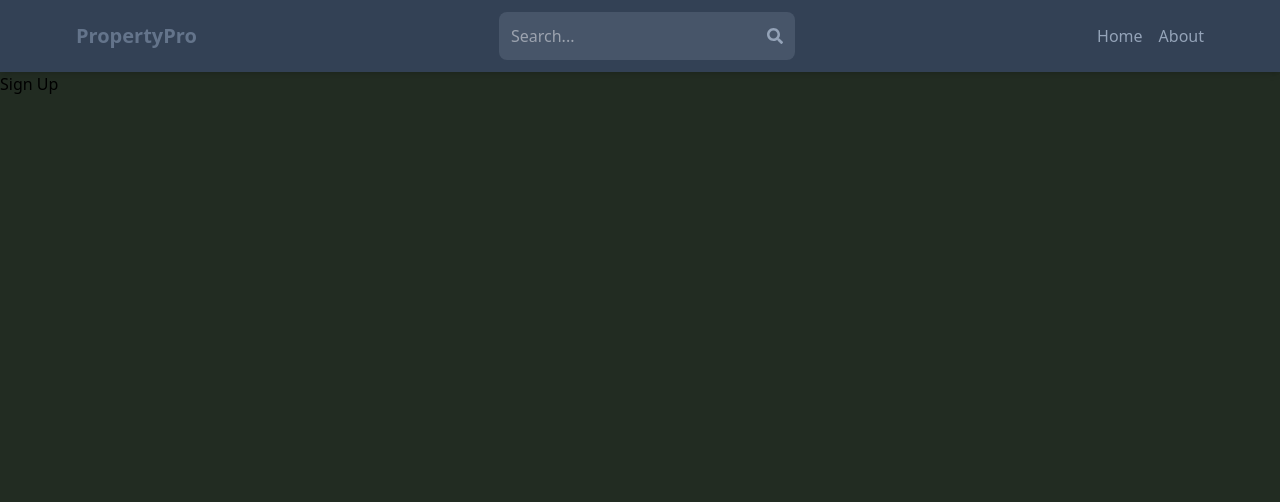
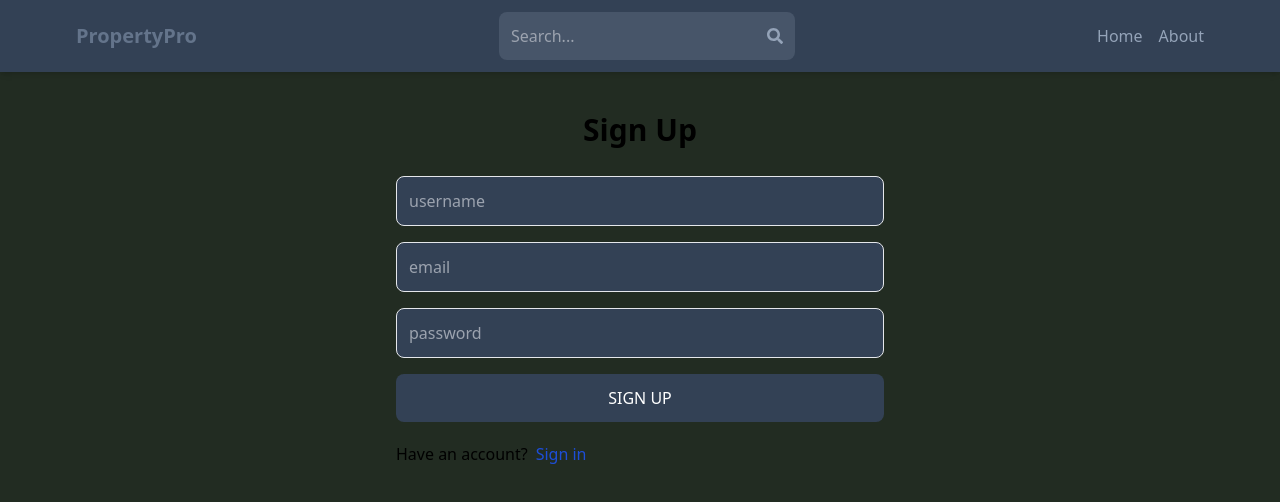
Before and after one commit to Rafiqdevhub/MERN_Real_Estate_App, a React (Vite) app in the folder client/: page /sign-up in a window 1280 px wide. Shown: the top 502 px of the page. Built offline with nearby package versions, Linux system fonts and the light colour scheme.

Commit message:
connect backend with frontend to signup users

```diff
--- a/client/src/pages/SignUp.jsx
+++ b/client/src/pages/SignUp.jsx
@@ -1,9 +1,85 @@
-const SignUp = () => {
+import { useState } from "react";
+import { Link, useNavigate } from "react-router-dom";
+// import OAuth from '../components/OAuth';
+
+export default function SignUp() {
+  const [formData, setFormData] = useState({});
+  const [error, setError] = useState(null);
+  const [loading, setLoading] = useState(false);
+  const navigate = useNavigate();
+  const handleChange = (e) => {
+    setFormData({
+      ...formData,
+      [e.target.id]: e.target.value,
+    });
+  };
+  const handleSubmit = async (e) => {
+    e.preventDefault();
+    try {
+      setLoading(true);
+      const res = await fetch("/api/auth/sign-up", {
+        method: "POST",
+        headers: {
+          "Content-Type": "application/json",
+        },
+        body: JSON.stringify(formData),
+      });
+      const data = await res.json();
+      console.log(data);
+      if (data.success === false) {
+        setLoading(false);
+        setError(data.message);
+        return;
+      }
+      setLoading(false);
+      setError(null);
+      navigate("/sign-in");
+    } catch (error) {
+      setLoading(false);
+      setError(error.message);
+    }
+  };
   return (
-    <div>
-      <h1>Sign Up</h1>
+    <div className="p-3 max-w-lg mx-auto">
+      <h1 className="text-3xl text-center font-semibold my-7">Sign Up</h1>
+      <form onSubmit={handleSubmit} className="flex flex-col gap-4">
+        <input
+          type="text"
+          placeholder="username"
+          className="border p-3 rounded-lg bg-slate-700"
+          id="username"
+          onChange={handleChange}
+        />
+        <input
+          type="email"
+          placeholder="email"
+          className="border p-3 rounded-lg bg-slate-700"
+          id="email"
+          onChange={handleChange}
+        />
+        <input
+          type="password"
+          placeholder="password"
+          className="border p-3 rounded-lg bg-slate-700"
+          id="password"
+          onChange={handleChange}
+        />
+
+        <button
+          disabled={loading}
+          className="bg-slate-700 text-white p-3 rounded-lg uppercase hover:opacity-95 disabled:opacity-80"
+        >
+          {loading ? "Loading..." : "Sign Up"}
+        </button>
+        {/* <OAuth/> */}
+      </form>
+      <div className="flex gap-2 mt-5">
+        <p>Have an account?</p>
+        <Link to={"/sign-in"}>
+          <span className="text-blue-700">Sign in</span>
+        </Link>
+      </div>
+      {error && <p className="text-red-500 mt-5">{error}</p>}
     </div>
   );
-};
-
-export default SignUp;
+}
```
